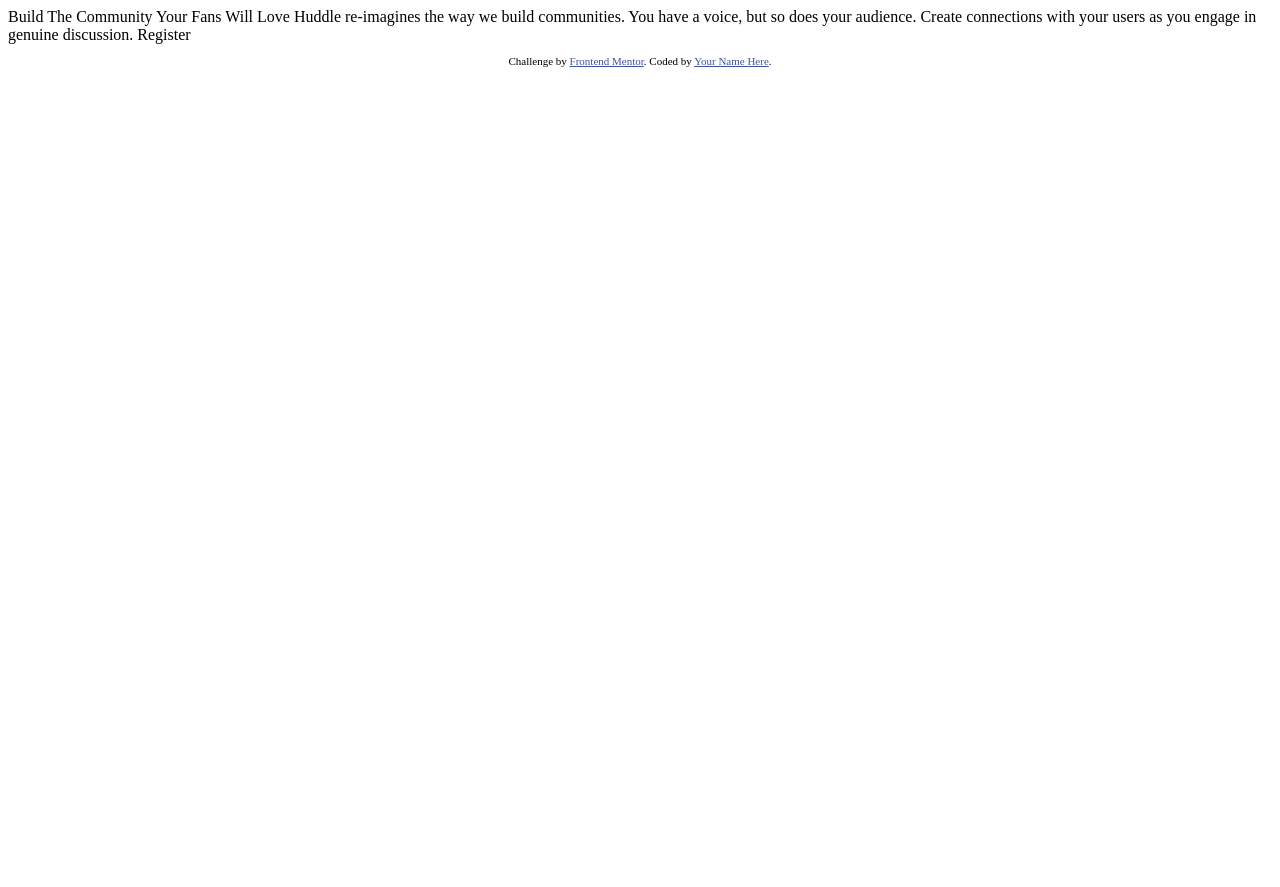
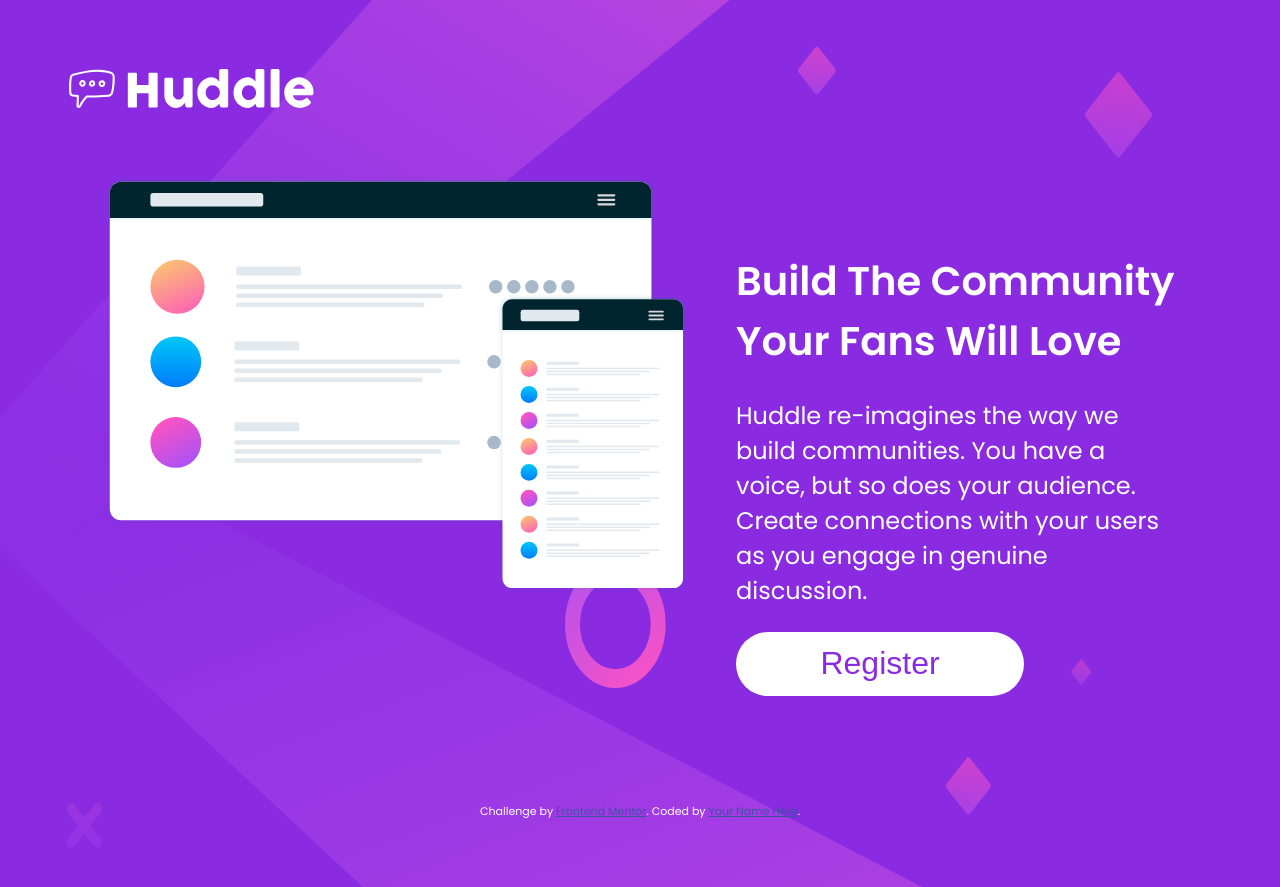
Before and after one commit to tomssem/tomssem.github.io, a plain HTML site: page huddle-landing-page-with-single-introductory-section-master/index.html in a window 1280 px wide. Before the commit the page ends 800 px from the top, so only its background shows below. Drawn offline with Linux system fonts and the light colour scheme.

Commit message:
Get statis website looking good

```diff
--- a/huddle-landing-page-with-single-introductory-section-master/index.html
+++ b/huddle-landing-page-with-single-introductory-section-master/index.html
@@ -1,27 +1,52 @@
 <!DOCTYPE html>
 <html lang="en">
+
 <head>
   <meta charset="UTF-8">
-  <meta name="viewport" content="width=device-width, initial-scale=1.0"> <!-- displays site properly based on user's device -->
+  <meta name="viewport" content="width=device-width, initial-scale=1.0">
+  <!-- displays site properly based on user's device -->
 
   <link rel="icon" type="image/png" sizes="32x32" href="./images/favicon-32x32.png">
+
+  <link rel="stylesheet" href="style.css">
+
+  <link rel="preconnect" href="https://fonts.googleapis.com">
+  <link rel="preconnect" href="https://fonts.gstatic.com" crossorigin>
+  <link href="https://fonts.googleapis.com/css2?family=Poppins:ital,wght@0,400;0,600;1,300&display=swap" rel="stylesheet">
 
   <title>Frontend Mentor | Huddle landing page with single introductory section</title>
 
   <!-- Feel free to remove these styles or customise in your own stylesheet 👍 -->
   <style>
-    .attribution { font-size: 11px; text-align: center; }
-    .attribution a { color: hsl(228, 45%, 44%); }
+    .attribution {
+      font-size: 11px;
+      text-align: center;
+    }
+
+    .attribution a {
+      color: hsl(228, 45%, 44%);
+    }
   </style>
 </head>
+
 <body>
+  <img src="images/logo.svg" alt="huddle-logo">
 
-  Build The Community Your Fans Will Love
+  <div class="main-container">
+    <div class="left-container">
+      <img src="images/illustration-mockups.svg" alt="" class="mockup-img">
+    </div>
+    <div class="right-container">
+      <h1>Build The Community<br>Your Fans Will Love</h1>
+      <p class="intro-text">
+        Huddle re-imagines the way we build communities. You have a voice, but so does your audience.
+        Create connections with your users as you engage in genuine discussion.
+      </p>
+      <button class="register-btn">Register</button>
+    </div>
+  </div>
 
-  Huddle re-imagines the way we build communities. You have a voice, but so does your audience.
-  Create connections with your users as you engage in genuine discussion.
 
-  Register
 
   <footer>
     <p class="attribution">
@@ -30,4 +55,5 @@
     </p>
   </footer>
 </body>
+
 </html>
--- /dev/null
+++ b/huddle-landing-page-with-single-introductory-section-master/style.css
@@ -0,0 +1,54 @@
+body {
+    background-color: blueviolet;
+    background-image: url(images/bg-desktop.svg);
+    background-repeat: no-repeat;
+    background-size: 90% 100%;
+    border-width: 3em;
+    color: white;
+    padding: 3em;
+    font-family: 'Poppins', sans-serif;
+}
+
+h1 {
+    font-weight: 600;
+    font-size: 2.5em;
+}
+
+.intro-text {
+    font-size: 1.5em;
+}
+
+.main-container {
+    vertical-align: middle;
+}
+
+.right-container {
+    padding: 6em 3em;
+    vertical-align: middle;
+}
+
+.mockup-img {
+    width: 100%;
+    object-fit: fill;
+    vertical-align: middle;
+}
+
+.left-container{
+    width: 50%;
+    padding: 3em;
+    float: left;
+}
+
+.attribution {
+    clear: left;
+}
+
+.register-btn {
+    background-color: white;
+    width: 9em;
+    height: 2em;
+    border-radius: 4em;
+    border-style: none;
+    font-size: 2em;
+    color: blueviolet;
+}
```
Also changed, not shown: index.html (+0 -1 lines).
